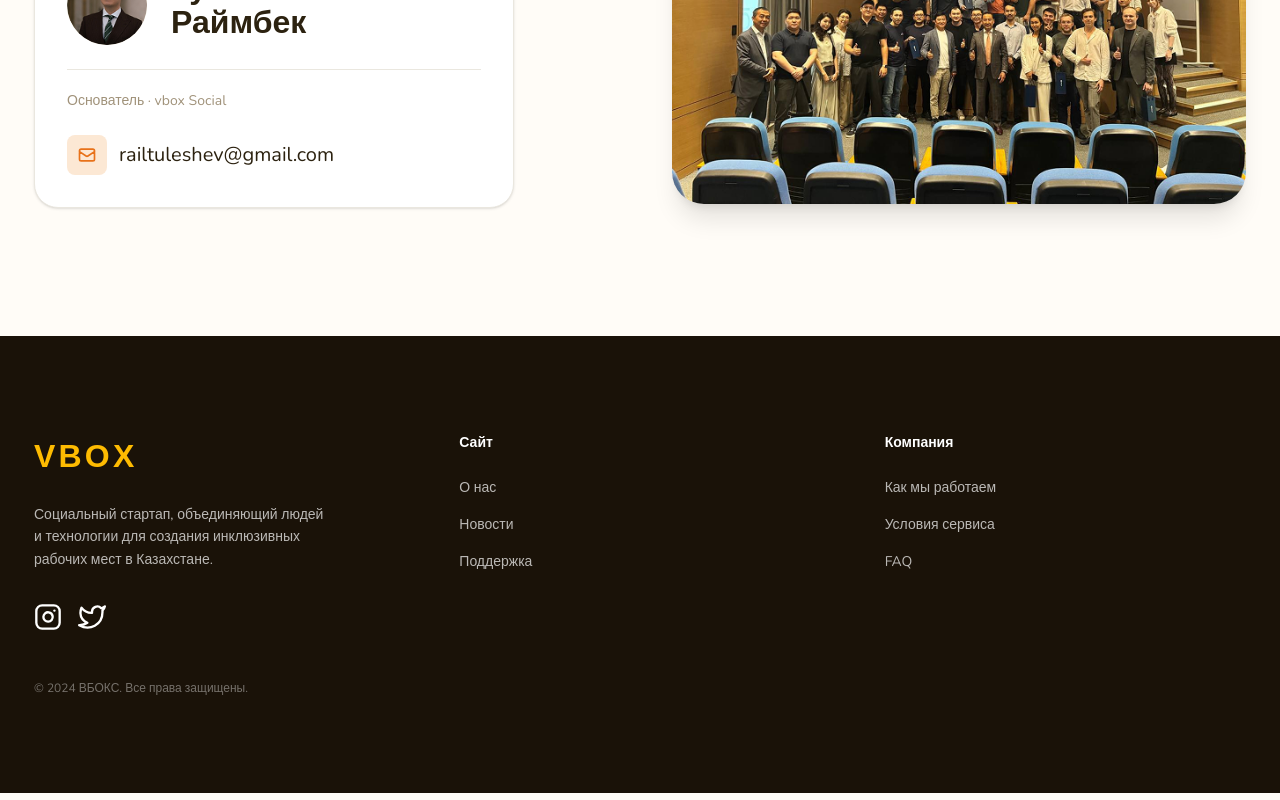
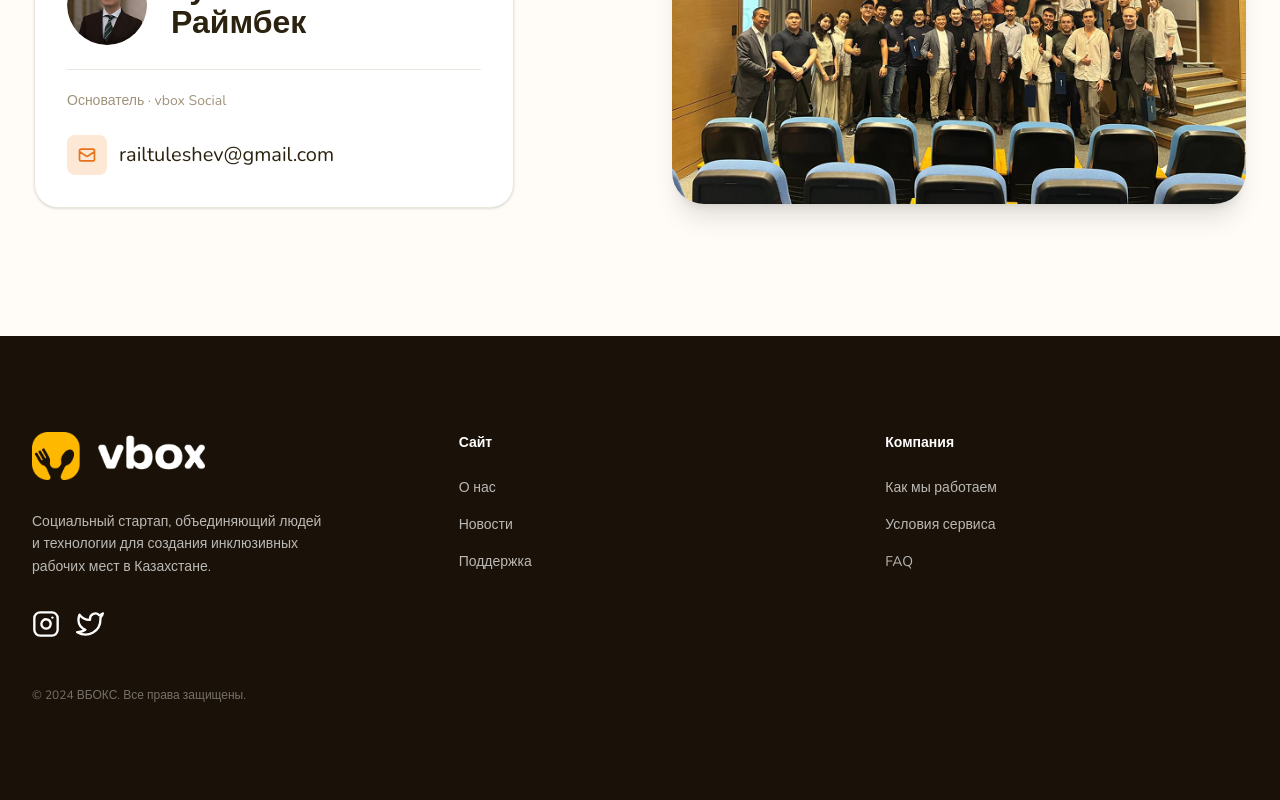
Before and after one commit to nuran-command/vbox-website, a Next.js app: page / in a window 1280 px wide. Shown: the part 7644-8444 px from the top of the page. Built offline with nearby package versions, Linux system fonts and the light colour scheme; a web font is replaced by a local one.

Commit message:
vbox logo in footer

```diff
--- a/components/layout/Footer.tsx
+++ b/components/layout/Footer.tsx
@@ -22,14 +22,14 @@
 export default function Footer() {
   return (
     <footer className="bg-espresso text-white">
-      <div className="max-w-[1514px] mx-auto px-4 sm:px-8 md:px-[34px] py-[64px] md:py-[96px]">
+      <div className="max-w-[1700px] mx-auto px-4 sm:px-6 md:px-8 py-[64px] md:py-[96px]">
         <div className="grid grid-cols-1 md:grid-cols-3 gap-[64px]">
 
           {/* Col 1: Logo, Tagline, Socials */}
           <div className="flex flex-col h-full justify-between gap-[48px]">
             <div>
               <Link href="/" className="inline-block mb-[24px]">
-                <span className="font-display font-[800] text-[32px] text-yellow tracking-widest uppercase">VBOX</span>
+                <img src="/images/vbox_logo.png" alt="vbox logo" className="h-12 w-auto object-contain" />
               </Link>
               <p className="font-body text-[14px] text-white/70 leading-[1.6] mb-[32px] max-w-[300px]">
                 Социальный стартап, объединяющий людей и технологии для создания инклюзивных рабочих мест в Казахстане.
```
